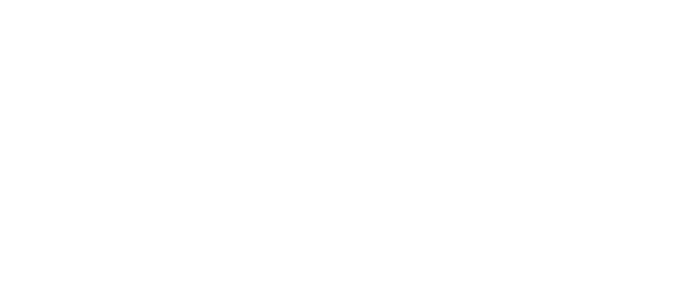
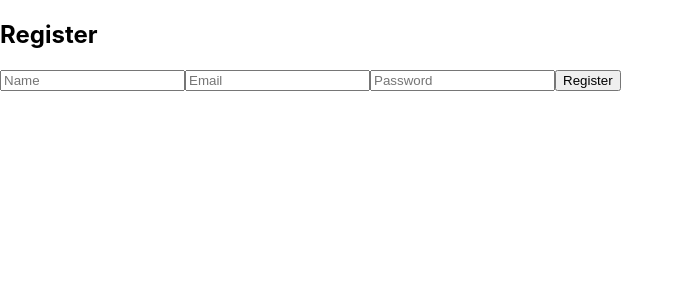
Before and after one commit to tharunkesana8978/authorization, a React (Create React App) app in the folder frontend/: page / in a window 1280 px wide. Before the commit this address had no page. Shown: the top 300 px of the page, without its empty margins (0-684 px from the left). Built offline with nearby package versions, Linux system fonts and the light colour scheme.

Commit message:
create register

```diff
--- a/frontend/package.json
+++ b/frontend/package.json
@@ -8,7 +8,8 @@
     "react": "^19.0.0",
     "react-dom": "^19.0.0",
     "react-router-dom": "^7.0.2",
-    "react-scripts": "5.0.1"
+    "react-scripts": "5.0.1",
+    "web-vitals": "^4.2.4"
   },
   "scripts": {
     "start": "react-scripts start",
--- a/frontend/src/App.js
+++ b/frontend/src/App.js
@@ -1,6 +1,6 @@
 import React from "react";
 import { BrowserRouter as Router, Routes, Route } from "react-router-dom";
-
+import Register from "./components/Auth/Register";
 
 
 function App() {
@@ -8,6 +8,7 @@
         <Router>
             <Routes>
 
+            <Route path="/" element={<Register />} />
 
             </Routes>
         </Router>
--- /dev/null
+++ b/frontend/src/components/Auth/Register.js
@@ -0,0 +1,59 @@
+import React, { useState } from "react";
+import API from "../../utils/api";
+
+const Register = () => {
+    const [formData, setFormData] = useState({
+        name: "",
+        email: "",
+        password: "",
+    });
+
+    const handleChange = (e) => {
+        setFormData({ ...formData, [e.target.name]: e.target.value });
+    };
+
+    const handleSubmit = async (e) => {
+        e.preventDefault();
+        try {
+            await API.post("/auth/register", formData);
+            alert("Registration successful!");
+        } catch (error) {
+            alert("Registration failed.");
+        }
+    };
+
+    return (
+        <div className="container">
+            <h2>Register</h2>
+            <form onSubmit={handleSubmit}>
+                <input
+                    type="text"
+                    name="name"
+                    placeholder="Name"
+                    value={formData.name}
+                    onChange={handleChange}
+                    required
+                />
+                <input
+                    type="email"
+                    name="email"
+                    placeholder="Email"
+                    value={formData.email}
+                    onChange={handleChange}
+                    required
+                />
+                <input
+                    type="password"
+                    name="password"
+                    placeholder="Password"
+                    value={formData.password}
+                    onChange={handleChange}
+                    required
+                />
+                <button type="submit">Register</button>
+            </form>
+        </div>
+    );
+};
+
+export default Register;
```
Also changed, not shown: frontend/src/utils/api.js (renamed from frontend/src/utlis/api.js), 1 other file (tests, documents, lock files or other folders).
